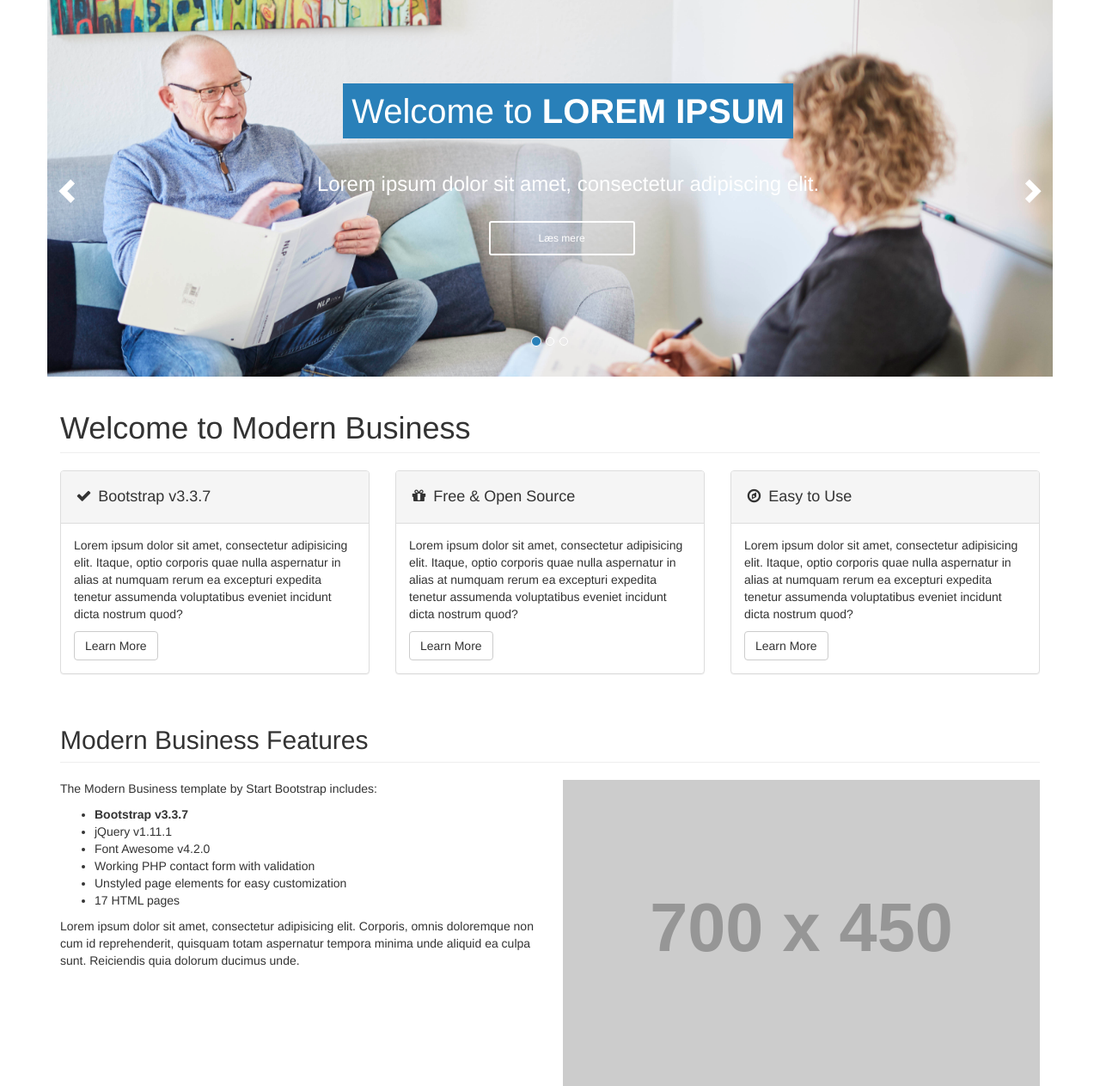
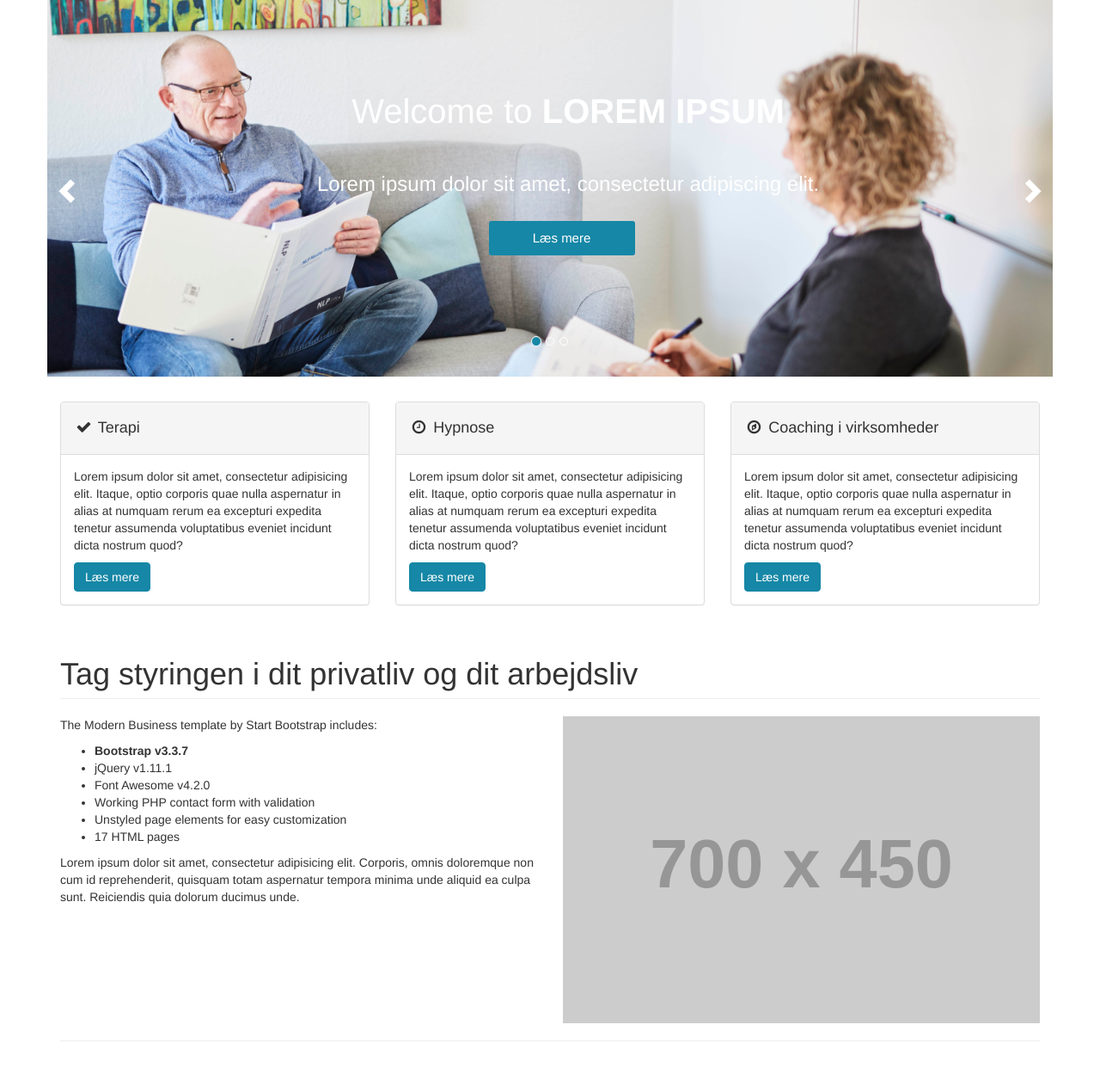
Before and after one commit to nadiaaamand/Tankevirk, a PHP site: page / in a window 1280 px wide. Shown: the part 51-1314 px from the top of the page at 86% size. Run offline with PHP 8.4, Linux system fonts and the light colour scheme; grey boxes labelled with a size stand in for pictures from a placeholder-image service; some libraries are stand-ins or nearby versions.

Commit message:
playing with color on buttons

```diff
--- a/css/style.css
+++ b/css/style.css
@@ -61,7 +61,7 @@
 
 /* Carousel Styles */
 .carousel-indicators .active {
-    background-color: #2980b9;
+    background-color: #1687A6;
 }
 
 .carousel-inner img {
@@ -131,7 +131,7 @@
 }
 
 .header-text h2 span {
-    background-color: #2980b9;
+
 	padding: 10px;
 }
 
@@ -147,13 +147,33 @@
 
 .btn-theme {
     color: #fff;
-    background-color: transparent;
-    border: 2px solid #fff;
+    background-color: #1687A6;
+    border: 2px solid #1687A6;
     margin-right: 15px;
+	font-size: 15px;
 }
 
 .btn-theme:hover {
     color: #000;
     background-color: #fff;
     border-color: #fff;
+	transition-duration: 0.7s;
 }
+/*Button read more design*/
+.btn-default {
+    color: #fff;
+    background-color: #1687A6;
+    border-color: #1687A6;
+}
+.btn-default:hover{
+	color:#333;
+	background-color:#fff;
+	border-color:#4D4D4D;
+	transition-duration: 0.7s;
+}
+
+/*other styling*/
+.cta {
+	padding-top: 2em;
+
+}
--- a/index.php
+++ b/index.php
@@ -120,42 +120,39 @@
     <div class="container">
 
         <!-- Marketing Icons Section -->
-        <div class="row">
+        <div class="row cta">
             <div class="col-lg-12">
-                <h1 class="page-header">
-                    Welcome to Modern Business
-                </h1>
             </div>
             <div class="col-md-4">
                 <div class="panel panel-default">
                     <div class="panel-heading">
-                        <h4><i class="fa fa-fw fa-check"></i> Bootstrap v3.3.7</h4>
+                        <h4><i class="fa fa-fw fa-check"></i> Terapi </h4>
                     </div>
                     <div class="panel-body">
                         <p>Lorem ipsum dolor sit amet, consectetur adipisicing elit. Itaque, optio corporis quae nulla aspernatur in alias at numquam rerum ea excepturi expedita tenetur assumenda voluptatibus eveniet incidunt dicta nostrum quod?</p>
-                        <a href="#" class="btn btn-default">Learn More</a>
+                        <a href="psykoterapi.php" class="btn btn-default">Læs mere</a>
                     </div>
                 </div>
             </div>
             <div class="col-md-4">
                 <div class="panel panel-default">
                     <div class="panel-heading">
-                        <h4><i class="fa fa-fw fa-gift"></i> Free &amp; Open Source</h4>
+                        <h4><i class="fa fa-fw fa-clock-o"></i> Hypnose</h4>
                     </div>
                     <div class="panel-body">
                         <p>Lorem ipsum dolor sit amet, consectetur adipisicing elit. Itaque, optio corporis quae nulla aspernatur in alias at numquam rerum ea excepturi expedita tenetur assumenda voluptatibus eveniet incidunt dicta nostrum quod?</p>
-                        <a href="#" class="btn btn-default">Learn More</a>
+                        <a href="hypnose.php" class="btn btn-default">Læs mere</a>
                     </div>
                 </div>
             </div>
             <div class="col-md-4">
                 <div class="panel panel-default">
                     <div class="panel-heading">
-                        <h4><i class="fa fa-fw fa-compass"></i> Easy to Use</h4>
+                        <h4><i class="fa fa-fw fa-compass"></i> Coaching i virksomheder</h4>
                     </div>
                     <div class="panel-body">
                         <p>Lorem ipsum dolor sit amet, consectetur adipisicing elit. Itaque, optio corporis quae nulla aspernatur in alias at numquam rerum ea excepturi expedita tenetur assumenda voluptatibus eveniet incidunt dicta nostrum quod?</p>
-                        <a href="#" class="btn btn-default">Learn More</a>
+                        <a href="coaching_virksomhed.php" class="btn btn-default">Læs mere</a>
                     </div>
                 </div>
             </div>
@@ -165,7 +162,7 @@
         <!-- Features Section -->
         <div class="row">
             <div class="col-lg-12">
-                <h2 class="page-header">Modern Business Features</h2>
+                <h1 class="page-header">Tag styringen i dit privatliv og dit arbejdsliv</h1>
             </div>
             <div class="col-md-6">
                 <p>The Modern Business template by Start Bootstrap includes:</p>
```
